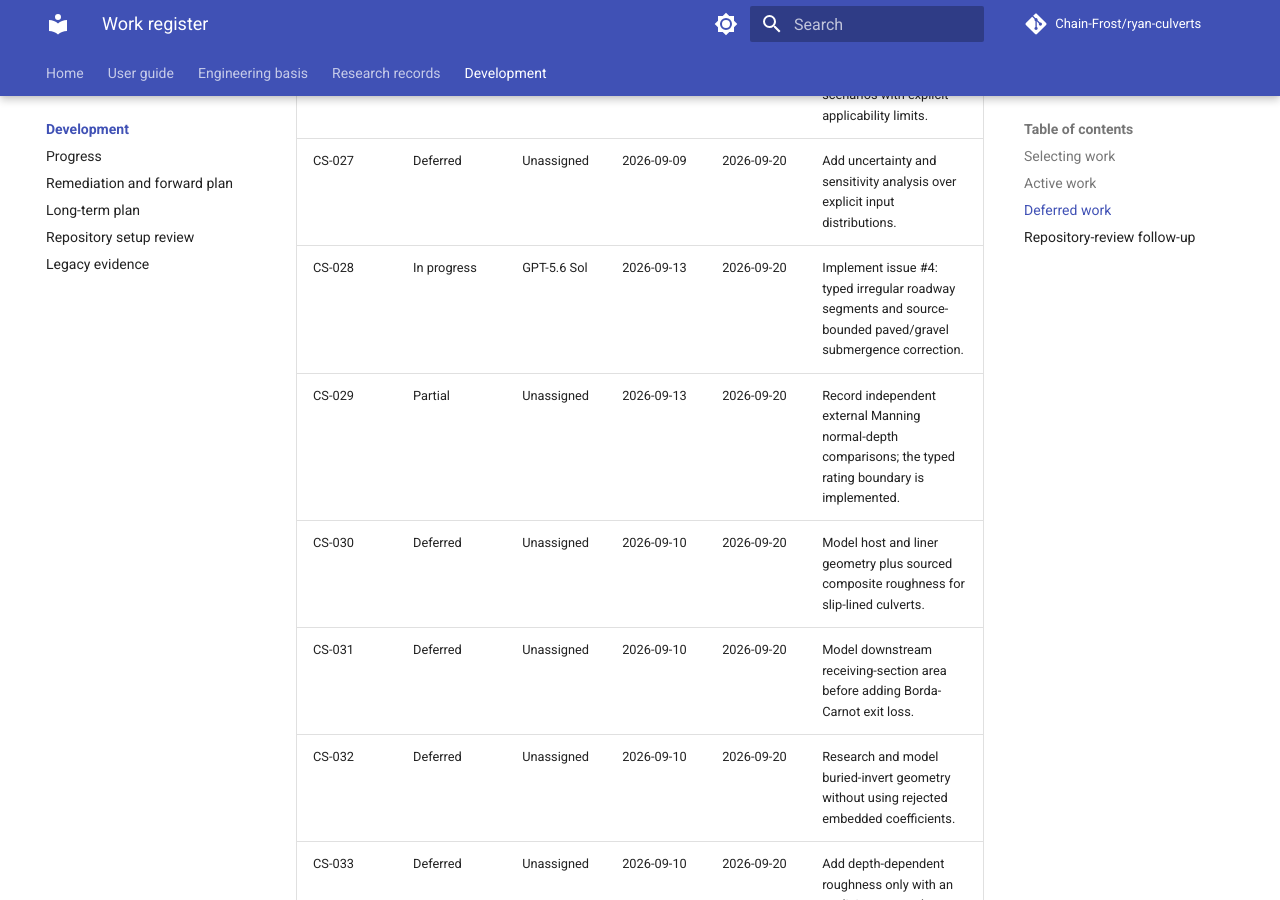
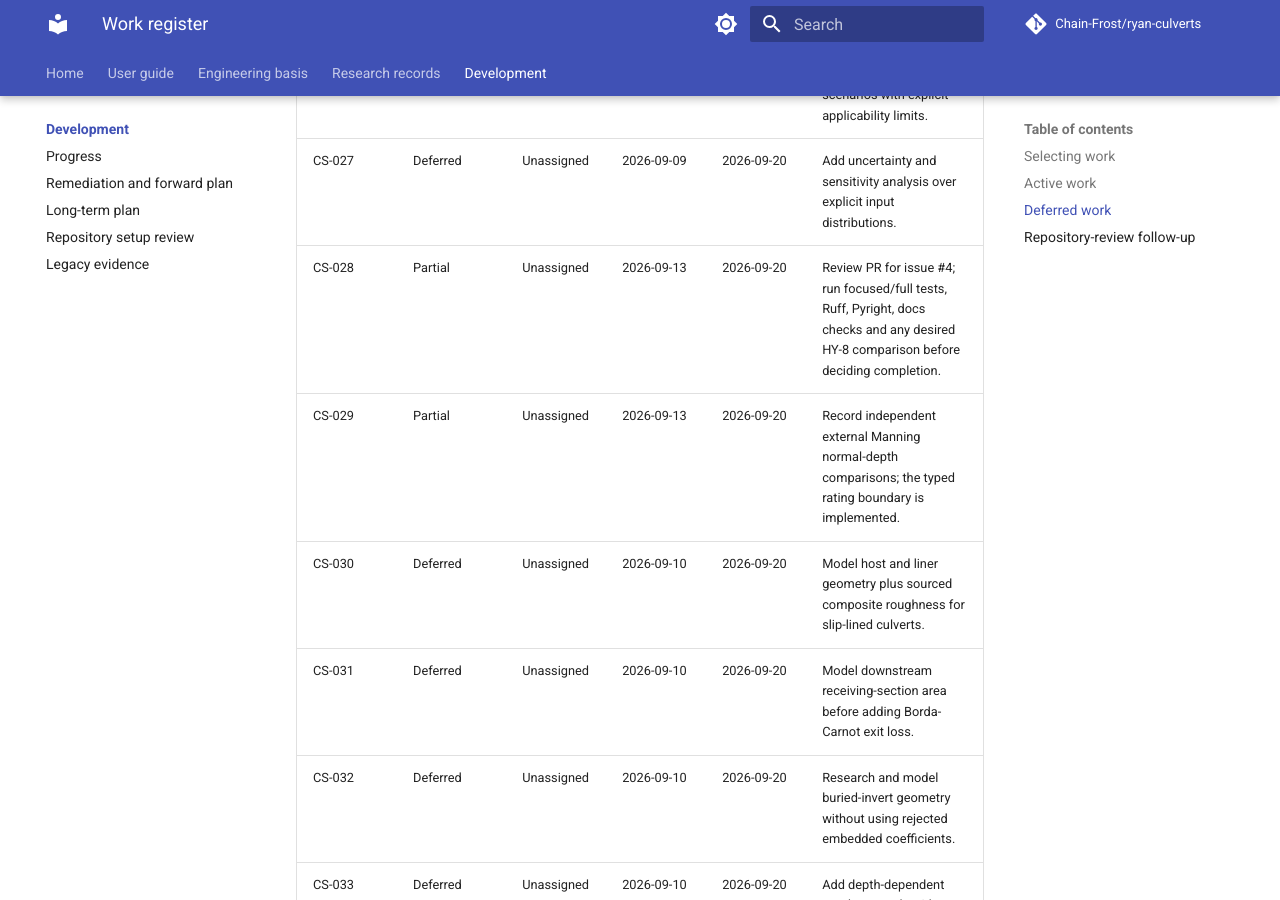
Before and after one commit to Chain-Frost/ryan-culverts, an MkDocs documentation site: the page built from docs/work/README.md, in a window 1280 px wide and 900 px high, scrolled down 4590 px. Built offline with MkDocs 1.6.1 and Material for MkDocs 9.7.7, drawn with Linux system fonts in a browser that asks for light colours; comment, search, counter and statistics services are not loaded.

Commit message:
Hand off CS-028 implementation for verification

```diff
--- a/docs/work/README.md
+++ b/docs/work/README.md
@@ -84,7 +84,7 @@ or create a release artifact merely to complete an earlier task.
 | CS-025 | Deferred | Unassigned | 2026-09-09 | 2026-09-20 | Prioritise and add supported shapes and materials independently of design automation. |
 | CS-026 | Deferred | Unassigned | 2026-09-09 | 2026-09-20 | Research and model debris and blockage scenarios with explicit applicability limits. |
 | CS-027 | Deferred | Unassigned | 2026-09-09 | 2026-09-20 | Add uncertainty and sensitivity analysis over explicit input distributions. |
-| CS-028 | In progress | GPT-5.6 Sol | 2026-09-13 | 2026-09-20 | Implement issue #4: typed irregular roadway segments and source-bounded paved/gravel submergence correction. |
+| CS-028 | Partial | Unassigned | 2026-09-13 | 2026-09-20 | Review PR for issue #4; run focused/full tests, Ruff, Pyright, docs checks and any desired HY-8 comparison before deciding completion. |
 | CS-029 | Partial | Unassigned | 2026-09-13 | 2026-09-20 | Record independent external Manning normal-depth comparisons; the typed rating boundary is implemented. |
 | CS-030 | Deferred | Unassigned | 2026-09-10 | 2026-09-20 | Model host and liner geometry plus sourced composite roughness for slip-lined culverts. |
 | CS-031 | Deferred | Unassigned | 2026-09-10 | 2026-09-20 | Model downstream receiving-section area before adding Borda-Carnot exit loss. |
```
